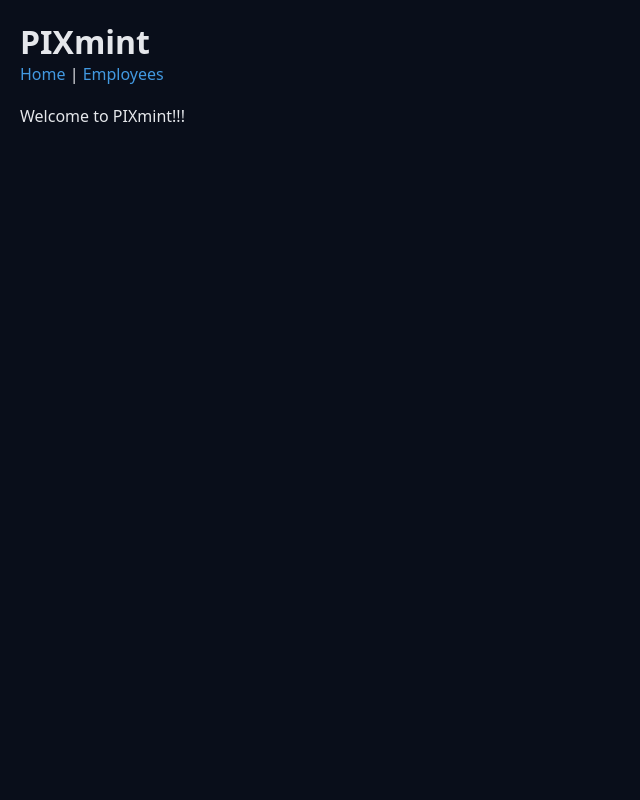
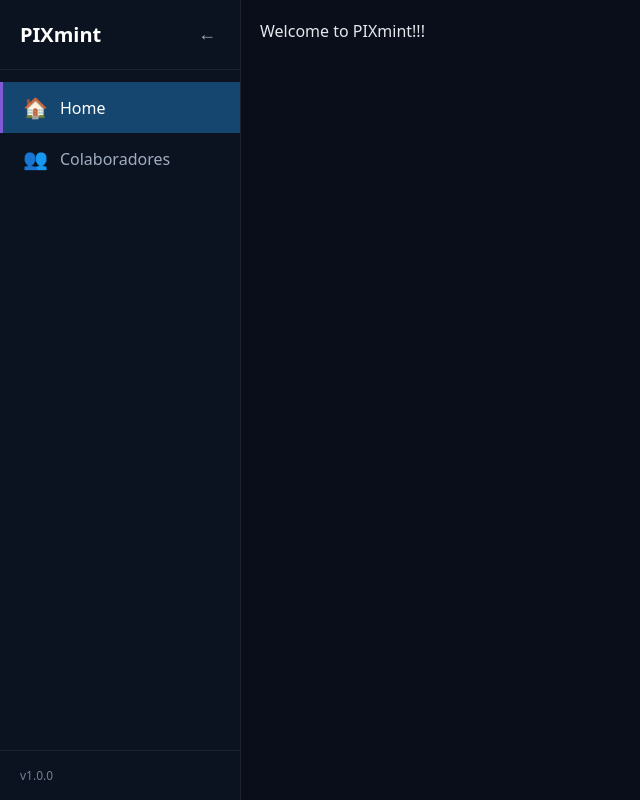
Before and after one commit to Fabricio-dos-Santos/PIXmint-robot, a React (Vite) app in the folder frontend/: page / in a window 1280 px wide. Shown: the whole page, without its empty margins (0-640 px from the left). Built offline with nearby package versions, Linux system fonts and the light colour scheme; no server answers.

Commit message:
feat: adicionar sidebar com menu, ordenação alfabética e melhorias tema escuro

```diff
--- a/frontend/src/App.tsx
+++ b/frontend/src/App.tsx
@@ -1,21 +1,35 @@
-import React from 'react';
-import { Routes, Route, Link } from 'react-router-dom';
+import React, { useState } from 'react';
+import { Routes, Route } from 'react-router-dom';
 import Employees from './pages/Employees';
+import Sidebar from './components/Sidebar';
 
 export default function App() {
+  const [sidebarCollapsed, setSidebarCollapsed] = useState(false);
+  const [employeeModalOpen, setEmployeeModalOpen] = useState(false);
+
   return (
-    <div style={{ fontFamily: 'system-ui, sans-serif', padding: 20 }}>
-      <header>
-        <h1>PIXmint</h1>
-        <nav>
-          <Link to="/">Home</Link> | <Link to="/employees">Employees</Link>
-        </nav>
-      </header>
-      <main style={{ marginTop: 20 }}>
-        <Routes>
-          <Route path="/" element={<div>Welcome to PIXmint!!!</div>} />
-          <Route path="/employees" element={<Employees />} />
-        </Routes>
+    <div style={{ display: 'flex' }}>
+      <Sidebar onNewEmployee={() => setEmployeeModalOpen(true)} />
+      <main style={{
+        marginLeft: sidebarCollapsed ? '60px' : '240px',
+        width: '100%',
+        minHeight: '100vh',
+        transition: 'margin-left 0.3s ease',
+      }}>
+        <div style={{ padding: 20 }}>
+          <Routes>
+            <Route path="/" element={<div style={{ color: '#e5e7eb' }}>Welcome to PIXmint!!!</div>} />
+            <Route
+              path="/employees"
+              element={
+                <Employees
+                  externalModalOpen={employeeModalOpen}
+                  onCloseExternalModal={() => setEmployeeModalOpen(false)}
+                />
+              }
+            />
+          </Routes>
+        </div>
       </main>
     </div>
   );
--- a/frontend/src/components/EmployeeModal.tsx
+++ b/frontend/src/components/EmployeeModal.tsx
@@ -260,7 +260,7 @@ export default function EmployeeModal({
       <div className={styles.modal}>
         <div className={styles.header}>
           <h2 id="modal-title" className={styles.title}>
-            {isEditMode ? 'Editar Funcionário' : 'Novo Funcionário'}
+            {isEditMode ? 'Editar Colaborador' : 'Novo Colaborador'}
           </h2>
           <button
             type="button"
--- /dev/null
+++ b/frontend/src/components/Sidebar.tsx
@@ -0,0 +1,136 @@
+import { Link, useLocation } from 'react-router-dom';
+import { useState } from 'react';
+
+type SidebarProps = {
+  onNewEmployee?: () => void;
+};
+
+export default function Sidebar({ onNewEmployee }: SidebarProps) {
+  const [collapsed, setCollapsed] = useState(false);
+  const location = useLocation();
+
+  const menuItems = [
+    { path: '/', label: 'Home', icon: '🏠' },
+    { path: '/employees', label: 'Colaboradores', icon: '👥', hasAction: true },
+  ];
+
+  return (
+    <aside style={{
+      width: collapsed ? '60px' : '240px',
+      height: '100vh',
+      background: '#0b1220',
+      borderRight: '1px solid #1a2332',
+      position: 'fixed',
+      left: 0,
+      top: 0,
+      transition: 'width 0.3s ease',
+      zIndex: 100,
+      display: 'flex',
+      flexDirection: 'column',
+    }}>
+      {/* Header */}
+      <div style={{
+        padding: '20px',
+        borderBottom: '1px solid #1a2332',
+        display: 'flex',
+        alignItems: 'center',
+        justifyContent: 'space-between',
+      }}>
+        {!collapsed && <h2 style={{ margin: 0, fontSize: '20px', color: '#fff' }}>PIXmint</h2>}
+        <button
+          onClick={() => setCollapsed(!collapsed)}
+          style={{
+            background: 'transparent',
+            border: 'none',
+            color: '#a0aec0',
+            cursor: 'pointer',
+            padding: '4px',
+            fontSize: '18px',
+          }}
+          title={collapsed ? 'Expandir menu' : 'Recolher menu'}
+        >
+          {collapsed ? '→' : '←'}
+        </button>
+      </div>
+
+      {/* Menu Items */}
+      <nav style={{ flex: 1, padding: '12px 0' }}>
+        {menuItems.map(item => (
+          <div key={item.path}>
+            <Link
+              to={item.path}
+              style={{
+                display: 'flex',
+                alignItems: 'center',
+                gap: '12px',
+                padding: '12px 20px',
+                color: location.pathname === item.path ? '#fff' : '#a0aec0',
+                background: location.pathname === item.path ? '#15466f' : 'transparent',
+                textDecoration: 'none',
+                transition: 'all 0.2s ease',
+                borderLeft: location.pathname === item.path ? '3px solid #805ad5' : '3px solid transparent',
+              }}
+              onMouseEnter={(e) => {
+                if (location.pathname !== item.path) {
+                  e.currentTarget.style.background = 'rgba(21, 70, 111, 0.3)';
+                }
+              }}
+              onMouseLeave={(e) => {
+                if (location.pathname !== item.path) {
+                  e.currentTarget.style.background = 'transparent';
+                }
+              }}
+            >
+              <span style={{ fontSize: '20px' }}>{item.icon}</span>
+              {!collapsed && <span>{item.label}</span>}
+            </Link>
+
+            {/* Submenu for Employees */}
+            {item.hasAction && location.pathname === item.path && !collapsed && (
+              <button
+                onClick={onNewEmployee}
+                style={{
+                  width: '100%',
+                  display: 'flex',
+                  alignItems: 'center',
+                  gap: '8px',
+                  padding: '8px 20px 8px 52px',
+                  background: 'transparent',
+                  border: 'none',
+                  color: '#a0aec0',
+                  cursor: 'pointer',
+                  fontSize: '14px',
+                  transition: 'all 0.2s ease',
+                  textAlign: 'left',
+                }}
+                onMouseEnter={(e) => {
+                  e.currentTarget.style.background = 'rgba(21, 70, 111, 0.2)';
+                  e.currentTarget.style.color = '#fff';
+                }}
+                onMouseLeave={(e) => {
+                  e.currentTarget.style.background = 'transparent';
+                  e.currentTarget.style.color = '#a0aec0';
+                }}
+              >
+                <span style={{ fontSize: '16px' }}>+</span>
+                <span>New</span>
+              </button>
+            )}
+          </div>
+        ))}
+      </nav>
+
+      {/* Footer */}
+      {!collapsed && (
+        <div style={{
+          padding: '16px 20px',
+          borderTop: '1px solid #1a2332',
+          fontSize: '12px',
+          color: '#718096',
+        }}>
+          v1.0.0
+        </div>
+      )}
+    </aside>
+  );
+}
--- a/frontend/src/pages/Employees.tsx
+++ b/frontend/src/pages/Employees.tsx
@@ -18,7 +18,12 @@ type Employee = {
 
 // PixKey rendering is handled by `components/PixKey.tsx` (imported above)
 
-export default function Employees() {
+type EmployeesProps = {
+  externalModalOpen?: boolean;
+  onCloseExternalModal?: () => void;
+};
+
+export default function Employees({ externalModalOpen, onCloseExternalModal }: EmployeesProps) {
   const [filterName, setFilterName] = React.useState('');
   const [searchTerm, setSearchTerm] = React.useState('');
   const [modalOpen, setModalOpen] = React.useState(false);
@@ -113,7 +118,17 @@ export default function Employees() {
   const handleCloseModal = () => {
     setModalOpen(false);
     setEmployeeToEdit(null);
+    if (onCloseExternalModal) {
+      onCloseExternalModal();
+    }
   };
+
+  // Sync external modal state
+  React.useEffect(() => {
+    if (externalModalOpen) {
+      setModalOpen(true);
+    }
+  }, [externalModalOpen]);
 
   const getBackendErrors = (): string[] => {
     const error = employeeToEdit ? updateError : createError;
@@ -137,29 +152,11 @@ export default function Employees() {
   };
 
   if (isLoading) return <div>Loading...</div>;
-  if (error) return <div>Error loading employees</div>;
+  if (error) return <div>Erro ao carregar colaboradores</div>;
 
   return (
     <div className="app-dark" style={{ display: 'flex', justifyContent: 'center', padding: 20 }}>
       <div style={{ width: '100%', maxWidth: 1100 }}>
-        <h2>Employees</h2>
-        <div style={{ marginBottom: 12, display: 'flex', gap: 8, alignItems: 'center' }}>
-          <button
-            type="button"
-            onClick={() => setModalOpen(true)}
-            style={{
-              background: '#2f855a',
-              color: 'white',
-              border: 'none',
-              padding: '8px 12px',
-              borderRadius: 4,
-              cursor: 'pointer'
-            }}
-          >
-            Novo
-          </button>
-        </div>
-
         <EmployeeModal
           isOpen={modalOpen}
           onClose={handleCloseModal}
```
Also changed, not shown: 1 other file (tests, documents, lock files or other folders).
